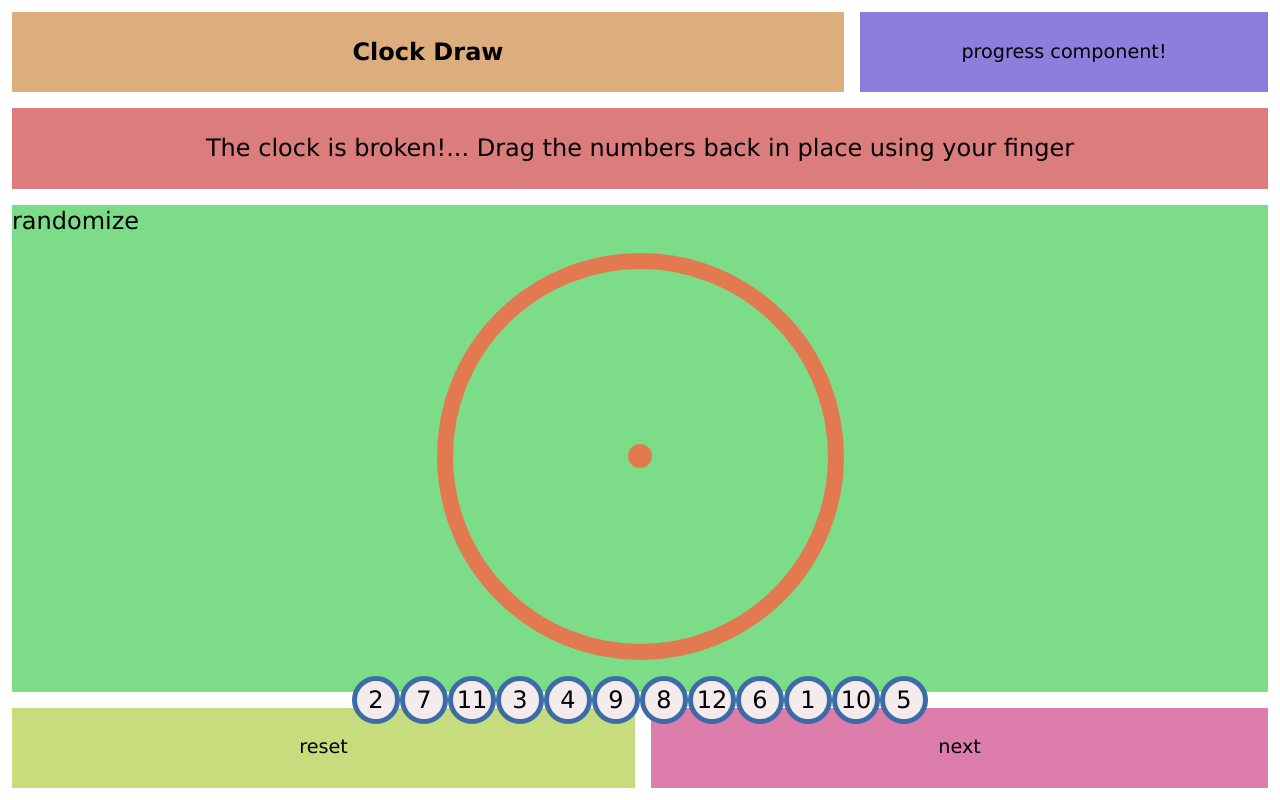
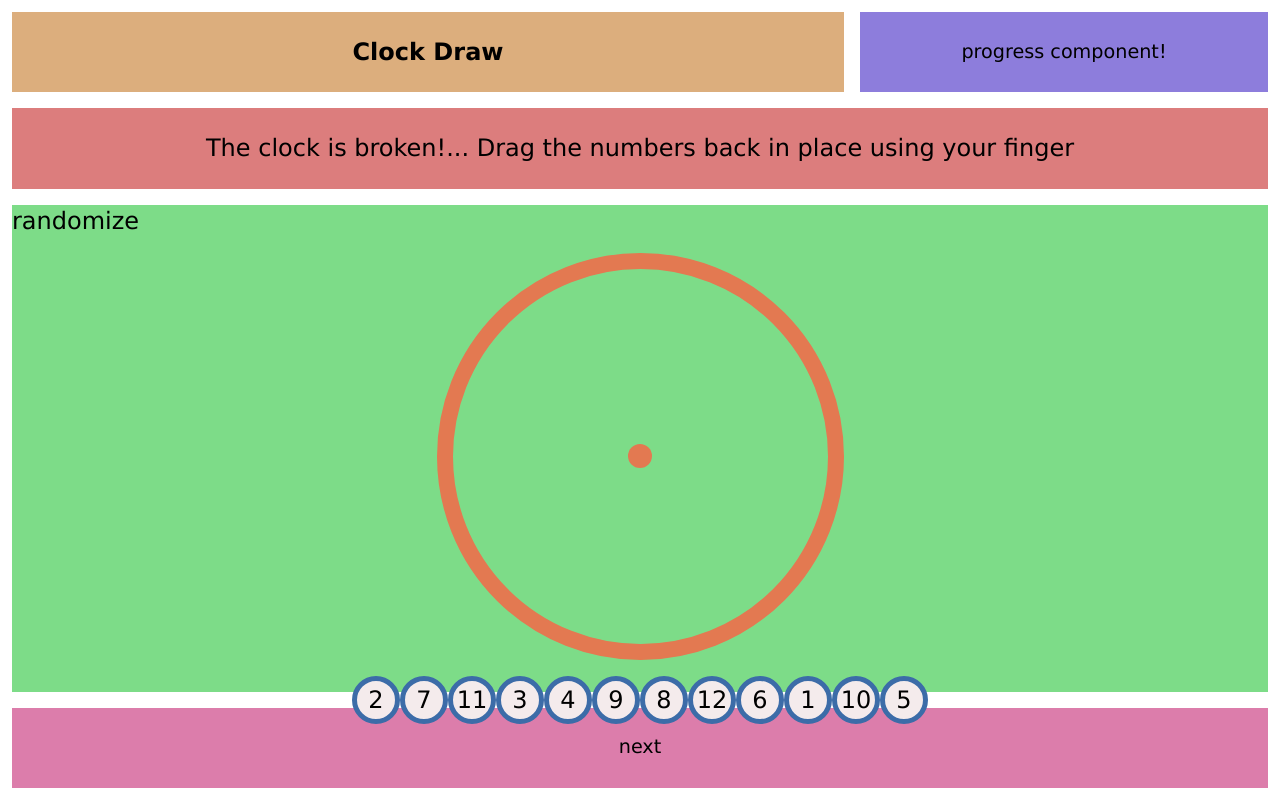
Before and after one commit to ntnon/svelte-cog, a SvelteKit app: page / in a window 1280 px wide. Built offline with nearby package versions, Linux system fonts and the light colour scheme.

Commit message:
Add center class and remove unnecessary CSS rules

```diff
--- a/src/app.css
+++ b/src/app.css
@@ -23,6 +23,12 @@
     text-align: center;
     margin: 2vh;
     gap: 2rem;
+}
+
+.center {
+    display: flex;
+    justify-content: center;
+    align-items: center;
 }
 
 .input-field {
--- a/src/components/Stage.svelte
+++ b/src/components/Stage.svelte
@@ -1,14 +1,14 @@
 <div class="container m-3">
 	<span class="name center text-2xl font-bold">
-		<span class="mx-3"><slot name="name" /></span>
+		<slot name="name" />
 	</span>
 
 	<span class="progress center">
-		<span class="mx-7"><slot name="progress" /></span>
+		<slot name="progress" />
 	</span>
 
 	<span class="info center text-2xl">
-		<span class="mx-7"><slot name="info" /></span>
+		<slot name="info" />
 	</span>
 
 	<span class="main center text-2xl size-full">
@@ -20,18 +20,11 @@
 			on:click={stage.help.function}>help</button
 		> -->
 	<span class="navbar flex gap-[1rem]">
-		<span class="reset flex-grow center navbtn"><slot name="reset" /></span>
 		<span class="next flex-grow center navbtn"><slot name="next" /></span>
 	</span>
 </div>
 
 <style>
-	.center {
-		display: flex;
-		justify-content: center;
-		align-items: center;
-	}
-
 	.container {
 		display: grid;
 		grid-template-columns: 1fr 1fr 1fr;
```
